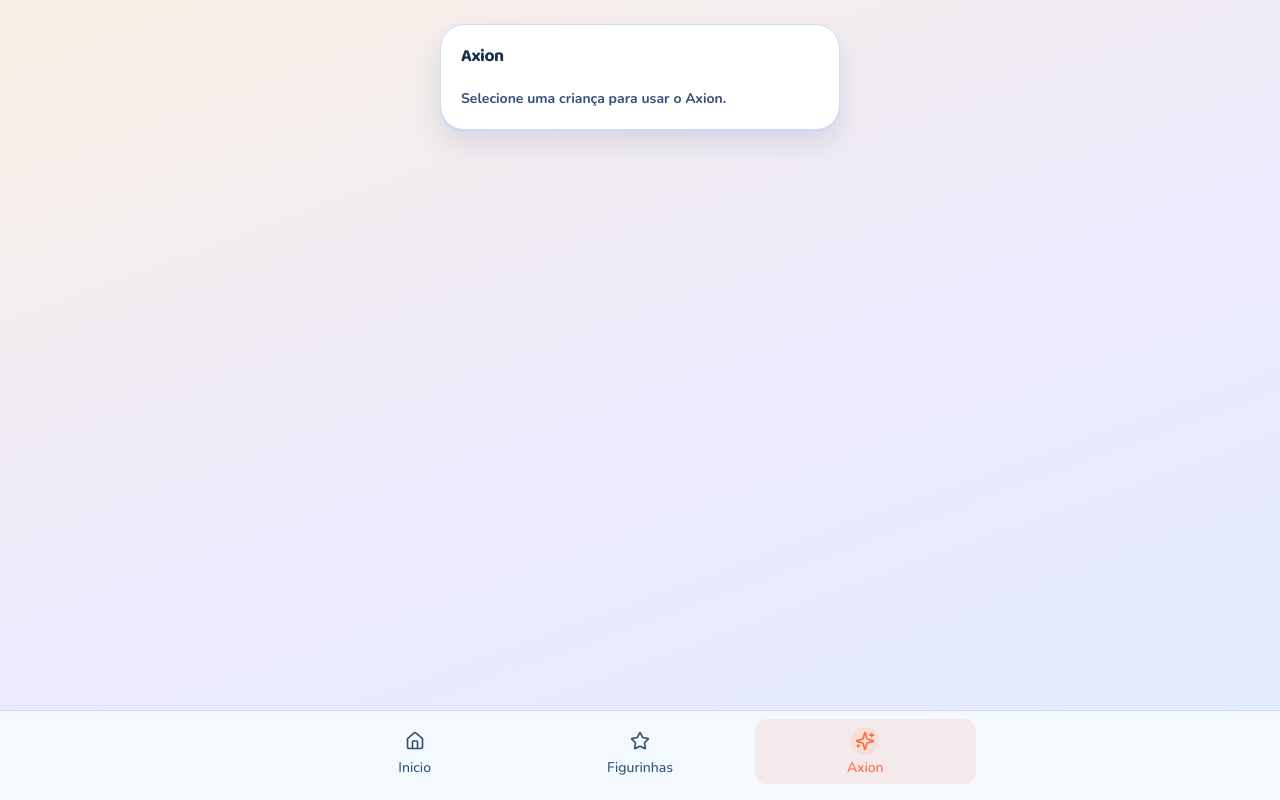
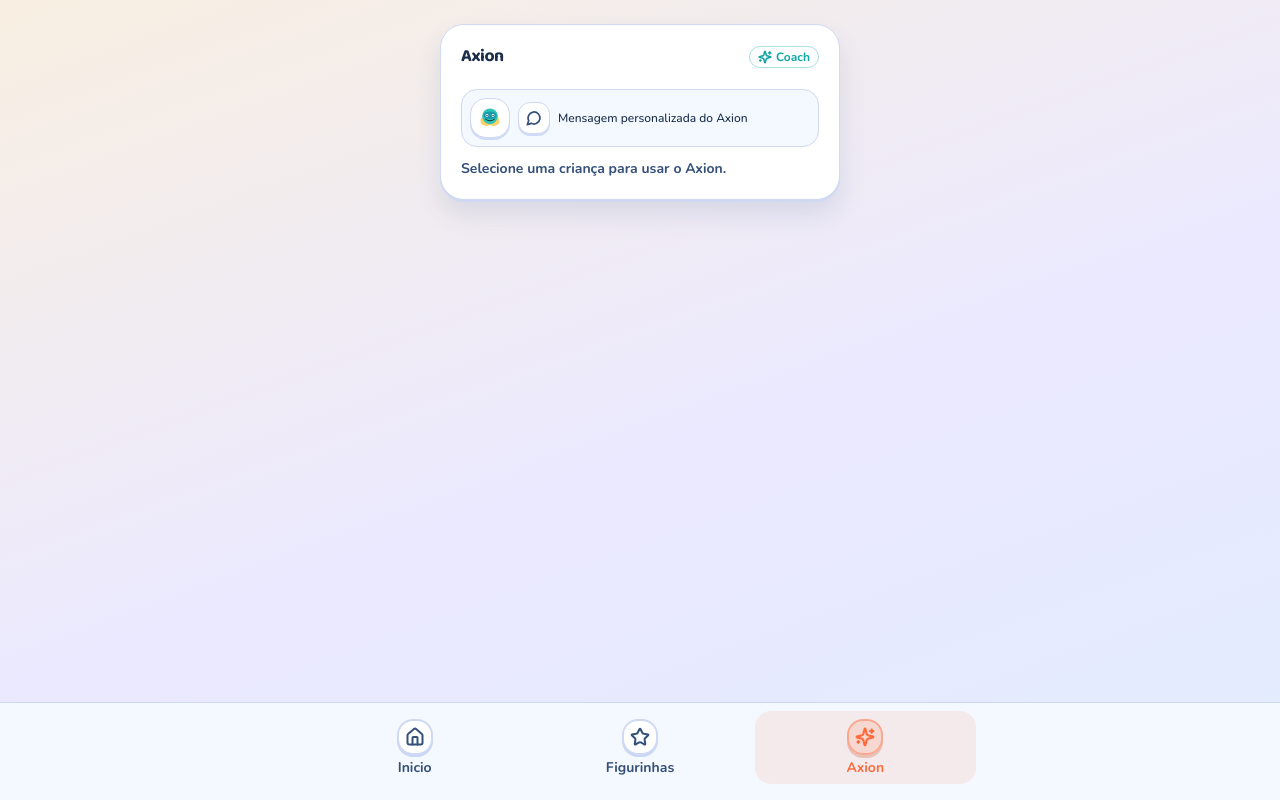
Before and after one commit to dihzin/Axiora-Path, a Next.js app in the folder apps/web/: page /child/coach in a window 1280 px wide. Built offline with nearby package versions, Linux system fonts and the light colour scheme; no server answers.

Commit message:
Refina icones e navegacao da area infantil

```diff
--- a/apps/web/app/child/coach/page.tsx
+++ b/apps/web/app/child/coach/page.tsx
@@ -1,7 +1,9 @@
 "use client";
 
 import { useEffect, useState } from "react";
+import { MessageCircle, Sparkles } from "lucide-react";
 
+import { AxioraAvatar } from "@/components/axiora/AxioraAvatar";
 import { ChildBottomNav } from "@/components/child-bottom-nav";
 import { Card, CardContent, CardHeader, CardTitle } from "@/components/ui/card";
 import { useAiCoach as requestAiCoach } from "@/lib/api/client";
@@ -35,9 +37,24 @@ export default function ChildCoachPage() {
     <main className="safe-px safe-pb mx-auto min-h-screen w-full max-w-md p-4 pb-24 md:p-6 md:pb-24">
       <Card>
         <CardHeader>
-          <CardTitle>Axion</CardTitle>
+          <div className="flex items-center justify-between gap-2">
+            <CardTitle>Axion</CardTitle>
+            <span className="inline-flex items-center gap-1 rounded-full border border-secondary/35 bg-secondary/12 px-2 py-0.5 text-xs font-semibold text-secondary">
+              <Sparkles className="h-3.5 w-3.5 stroke-[2.6]" />
+              Coach
+            </span>
+          </div>
         </CardHeader>
         <CardContent className="text-sm text-muted-foreground">
+          <div className="mb-3 flex items-center gap-2 rounded-2xl border border-border bg-muted/50 p-2">
+            <div className="inline-flex h-10 w-10 items-center justify-center rounded-2xl border border-border bg-white shadow-[0_2px_0_rgba(184,200,239,0.6)]">
+              <AxioraAvatar mood="happy" size={28} />
+            </div>
+            <div className="inline-flex h-8 w-8 items-center justify-center rounded-xl border border-border bg-white shadow-[0_2px_0_rgba(184,200,239,0.6)]">
+              <MessageCircle className="h-4 w-4 stroke-[2.6]" />
+            </div>
+            <p className="text-xs font-medium text-foreground">Mensagem personalizada do Axion</p>
+          </div>
           <p>{message}</p>
           {loading ? <p className="mt-2 text-xs">Aguarde...</p> : null}
         </CardContent>
--- a/apps/web/app/child/page.tsx
+++ b/apps/web/app/child/page.tsx
@@ -743,10 +743,12 @@ export default function ChildPage() {
           <button
             type="button"
             aria-label="Abrir modo pais"
-            className="inline-flex items-center gap-1 rounded-xl border border-border px-2 py-1 text-sm text-muted-foreground transition hover:bg-muted focus-visible:outline-none focus-visible:ring-2 focus-visible:ring-secondary focus-visible:ring-offset-2"
+            className="inline-flex items-center gap-1.5 rounded-2xl border-2 border-border bg-white px-2.5 py-1.5 text-sm font-semibold text-muted-foreground shadow-[0_2px_0_rgba(184,200,239,0.7)] transition hover:bg-muted focus-visible:outline-none focus-visible:ring-2 focus-visible:ring-secondary focus-visible:ring-offset-2"
             onClick={() => router.push("/parent-pin")}
           >
-            <Lock className="h-3.5 w-3.5" />
+            <span className="inline-flex h-5 w-5 items-center justify-center rounded-lg bg-muted">
+              <Lock className="h-3.5 w-3.5 stroke-[2.6]" />
+            </span>
             Modo pais
           </button>
         </div>
@@ -772,11 +774,15 @@ export default function ChildPage() {
                   <p className="text-sm leading-relaxed text-muted-foreground">{dailyMission.description}</p>
                   <div className="grid grid-cols-2 gap-2">
                     <div className="flex items-center gap-1.5 rounded-xl border border-border bg-background px-2 py-1.5 text-sm font-semibold">
-                      <Sparkles className="h-3.5 w-3.5 text-secondary" />
+                      <span className="inline-flex h-6 w-6 items-center justify-center rounded-lg bg-secondary/15">
+                        <Sparkles className="h-3.5 w-3.5 stroke-[2.6] text-secondary" />
+                      </span>
                       +{dailyMission.xp_reward} XP
                     </div>
                     <div className="flex items-center gap-1.5 rounded-xl border border-border bg-background px-2 py-1.5 text-sm font-semibold">
-                      <Coins className="h-3.5 w-3.5 text-accent" />
+                      <span className="inline-flex h-6 w-6 items-center justify-center rounded-lg bg-accent/20">
+                        <Coins className="h-3.5 w-3.5 stroke-[2.6] text-accent-foreground" />
+                      </span>
                       +{dailyMission.coin_reward} moedas
                     </div>
                   </div>
@@ -856,10 +862,10 @@ export default function ChildPage() {
                   <button
                     type="button"
                     aria-label="Fechar boas-vindas"
-                    className="text-muted-foreground focus-visible:outline-none focus-visible:ring-2 focus-visible:ring-secondary focus-visible:ring-offset-2"
+                    className="inline-flex h-7 w-7 items-center justify-center rounded-xl border border-border bg-white text-muted-foreground shadow-[0_2px_0_rgba(184,200,239,0.6)] focus-visible:outline-none focus-visible:ring-2 focus-visible:ring-secondary focus-visible:ring-offset-2"
                     onClick={dismissDailyWelcome}
                   >
-                    <X className="h-4 w-4" />
+                    <X className="h-4 w-4 stroke-[2.6]" />
                   </button>
                 </div>
               </CardHeader>
@@ -979,7 +985,9 @@ export default function ChildPage() {
                 </div>
               </div>
               <div className="flex items-center gap-2">
-                <Flame className={`${isSchoolTenant ? "" : "flame-flicker"} ${flameClassName} text-accent`} />
+                <span className="inline-flex h-7 w-7 items-center justify-center rounded-xl border border-border bg-white shadow-[0_2px_0_rgba(184,200,239,0.6)]">
+                  <Flame className={`${isSchoolTenant ? "" : "flame-flicker"} ${flameClassName} stroke-[2.6] text-accent`} />
+                </span>
                 <span className="font-medium text-accent-foreground">Sequência: {streakCount} dias</span>
                 {streak?.freeze_used_today ? <Snowflake className="h-3.5 w-3.5 text-secondary" /> : null}
               </div>
--- a/apps/web/app/child/stickers/page.tsx
+++ b/apps/web/app/child/stickers/page.tsx
@@ -2,7 +2,7 @@
 
 import Link from "next/link";
 import { useEffect, useState } from "react";
-import { ArrowLeft } from "lucide-react";
+import { ArrowLeft, Sparkles } from "lucide-react";
 
 import { AxioraAvatar } from "@/components/axiora/AxioraAvatar";
 import { ChildBottomNav } from "@/components/child-bottom-nav";
@@ -51,8 +51,13 @@ export default function StickerGalleryPage() {
   return (
     <main className="safe-px safe-pb mx-auto min-h-screen w-full max-w-md p-4 pb-24 md:p-6 md:pb-24">
       <div className="mb-3">
-        <Link className="inline-flex items-center gap-1 text-sm text-muted-foreground" href="/child">
-          <ArrowLeft className="h-4 w-4" />
+        <Link
+          className="inline-flex items-center gap-1.5 rounded-2xl border-2 border-border bg-white px-2.5 py-1.5 text-sm font-semibold text-muted-foreground shadow-[0_2px_0_rgba(184,200,239,0.7)] transition hover:bg-muted"
+          href="/child"
+        >
+          <span className="inline-flex h-5 w-5 items-center justify-center rounded-lg bg-muted">
+            <ArrowLeft className="h-4 w-4 stroke-[2.6]" />
+          </span>
           Voltar
         </Link>
       </div>
@@ -71,11 +76,17 @@ export default function StickerGalleryPage() {
               return (
                 <div
                   key={item.id}
-                  className={`rounded-xl border p-3 text-center shadow-sm transition ${
+                  className={`rounded-2xl border p-3 text-center shadow-sm transition ${
                     unlocked ? "border-primary/40 bg-primary/10" : "border-border bg-background grayscale"
                   } ${isNew ? "sticker-unlock-pop" : ""}`}
                 >
-                  <div className="flex justify-center">
+                  <div className="mb-1 flex items-center justify-between">
+                    <span className="inline-flex h-6 w-6 items-center justify-center rounded-lg border border-border bg-white shadow-[0_2px_0_rgba(184,200,239,0.6)]">
+                      <Sparkles className="h-3.5 w-3.5 stroke-[2.6] text-secondary" />
+                    </span>
+                    {unlocked ? <span className="rounded-full bg-secondary/15 px-2 py-0.5 text-[10px] font-semibold text-secondary">ativa</span> : null}
+                  </div>
+                  <div className="flex justify-center rounded-2xl border border-border/60 bg-white/90 py-2">
                     <AxioraAvatar mood={ICON_MAP[item.icon_key] ?? "neutral"} size={40} />
                   </div>
                   <p className="mt-2 text-xs font-semibold">{item.title}</p>
--- a/apps/web/components/child-bottom-nav.tsx
+++ b/apps/web/components/child-bottom-nav.tsx
@@ -24,13 +24,19 @@ function ChildBottomNavComponent() {
             <Link
               key={item.href}
               aria-label={item.label}
-              className={`flex min-w-0 flex-col items-center gap-1 rounded-xl px-1 py-2 text-sm font-medium leading-tight transition ${
+              className={`flex min-w-0 flex-col items-center gap-1 rounded-2xl px-1 py-2 text-sm font-semibold leading-tight transition-all ${
                 isActive ? "bg-primary/10 text-primary" : "text-muted-foreground hover:bg-muted"
               }`}
               href={item.href}
             >
-              <span className={`inline-flex items-center justify-center rounded-full p-1 ${isActive ? "bg-primary/10" : ""}`}>
-                <Icon className="h-5 w-5" />
+              <span
+                className={`inline-flex h-9 w-9 items-center justify-center rounded-2xl border-2 transition-all ${
+                  isActive
+                    ? "border-primary/45 bg-primary/15 shadow-[0_3px_0_rgba(178,69,36,0.25)]"
+                    : "border-border bg-white shadow-[0_2px_0_rgba(184,200,239,0.7)]"
+                }`}
+              >
+                <Icon className={`h-5 w-5 ${isActive ? "stroke-[2.6]" : "stroke-[2.4]"}`} />
               </span>
               {item.label}
             </Link>
```
